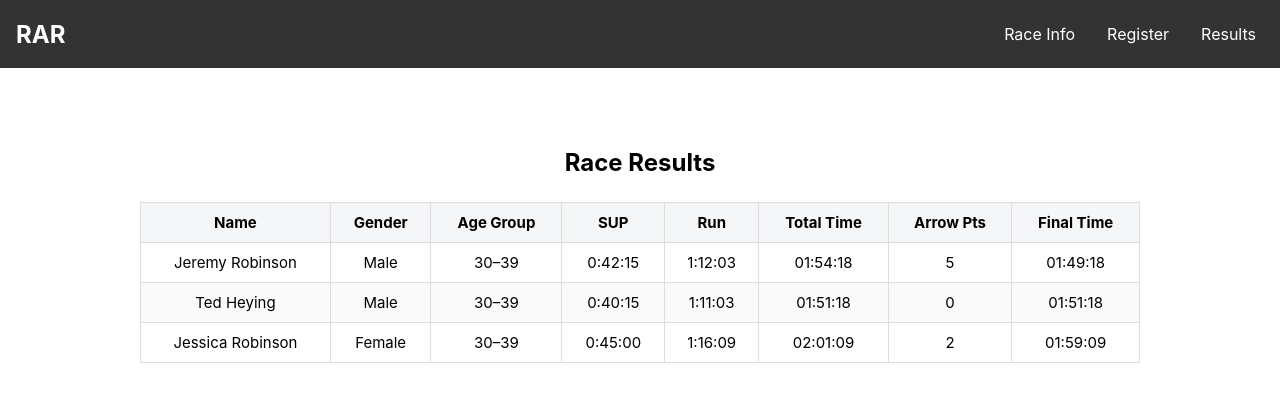
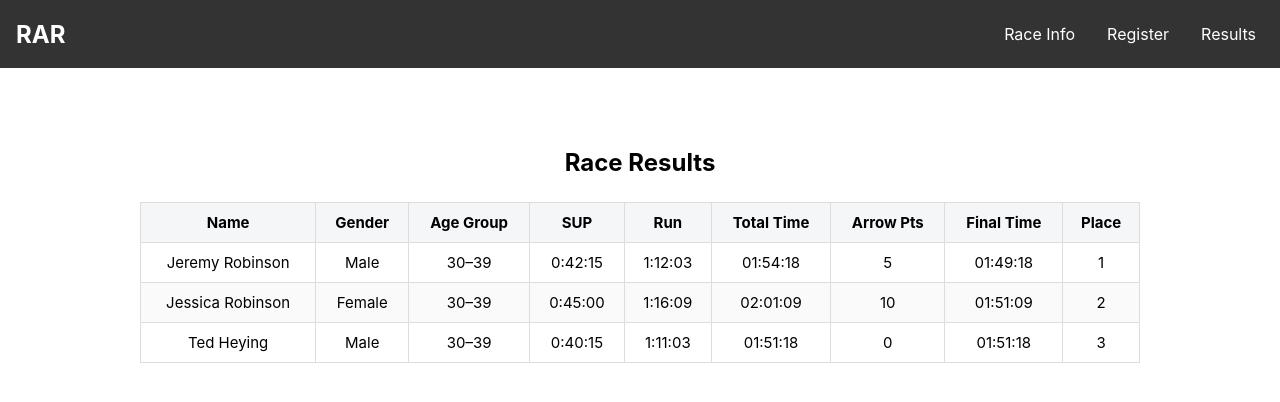
Before and after one commit to jakechristygh/raccoon-adventure-race, a React (Create React App) app in the folder my-react-app/: page /results in a window 1280 px wide. Shown: the top 402 px of the page. Built offline with nearby package versions, Linux system fonts and the light colour scheme.

Commit message:
add place column and function

```diff
--- a/my-react-app/src/data/mockResults.js
+++ b/my-react-app/src/data/mockResults.js
@@ -30,7 +30,7 @@ const mockResults = [
     age_group: "30–39",
     sup_time: "0:45:00",
     run_time: "1:16:09",
-    arrow_points: 2
+    arrow_points: 10
   }
 ];
 
--- a/my-react-app/src/pages/Results.js
+++ b/my-react-app/src/pages/Results.js
@@ -27,12 +27,32 @@ const calculateTotalTime = (sup_time, run_time) => {
   return secondsToTime(totalSeconds);
 };
 
+const calculateFinalSeconds = (sup_time, run_time, arrow_points) => {
+  const totalSeconds =
+    timeToSeconds(sup_time) + timeToSeconds(run_time);
+
+  return Math.max(totalSeconds - arrow_points * 60, 0);
+};
+
+
 function Results() {
   const [results, setResults] = useState([]);
 
   useEffect(() => {
     setResults(mockResults);
   }, []);
+
+const sortedResults = [...results]
+  .map((r) => ({
+    ...r,
+    finalSeconds: calculateFinalSeconds(
+      r.sup_time,
+      r.run_time,
+      r.arrow_points
+    ),
+  }))
+  .sort((a, b) => a.finalSeconds - b.finalSeconds);
+
 
   return (
     <div className="results-page">
@@ -49,12 +69,13 @@ function Results() {
             <th>Total Time</th>
             <th>Arrow Pts</th>
             <th>Final Time</th>
+            <th>Place</th>
+
           </tr>
         </thead>
+
         <tbody>
-          {results.map((r) => {
-
-            return (
+          {sortedResults.map((r, index) => (
             <tr key={r.id}>
               <td>{r.first_name} {r.last_name}</td>
               <td>{r.gender}</td>
@@ -63,11 +84,13 @@ function Results() {
               <td>{r.run_time}</td>
               <td>{calculateTotalTime(r.sup_time, r.run_time)}</td>
               <td>{r.arrow_points}</td>
-                <td>{calculateFinalTime(r.sup_time, r.run_time, r.arrow_points)}</td>
+              <td>{secondsToTime(r.finalSeconds)}</td>
+              <td>{index + 1}</td>
+
             </tr>
-            );
-          })}
+          ))}
         </tbody>
+
       </table>
     </div>
   );
```
Lines whose indentation alone changed are shown as unchanged.
